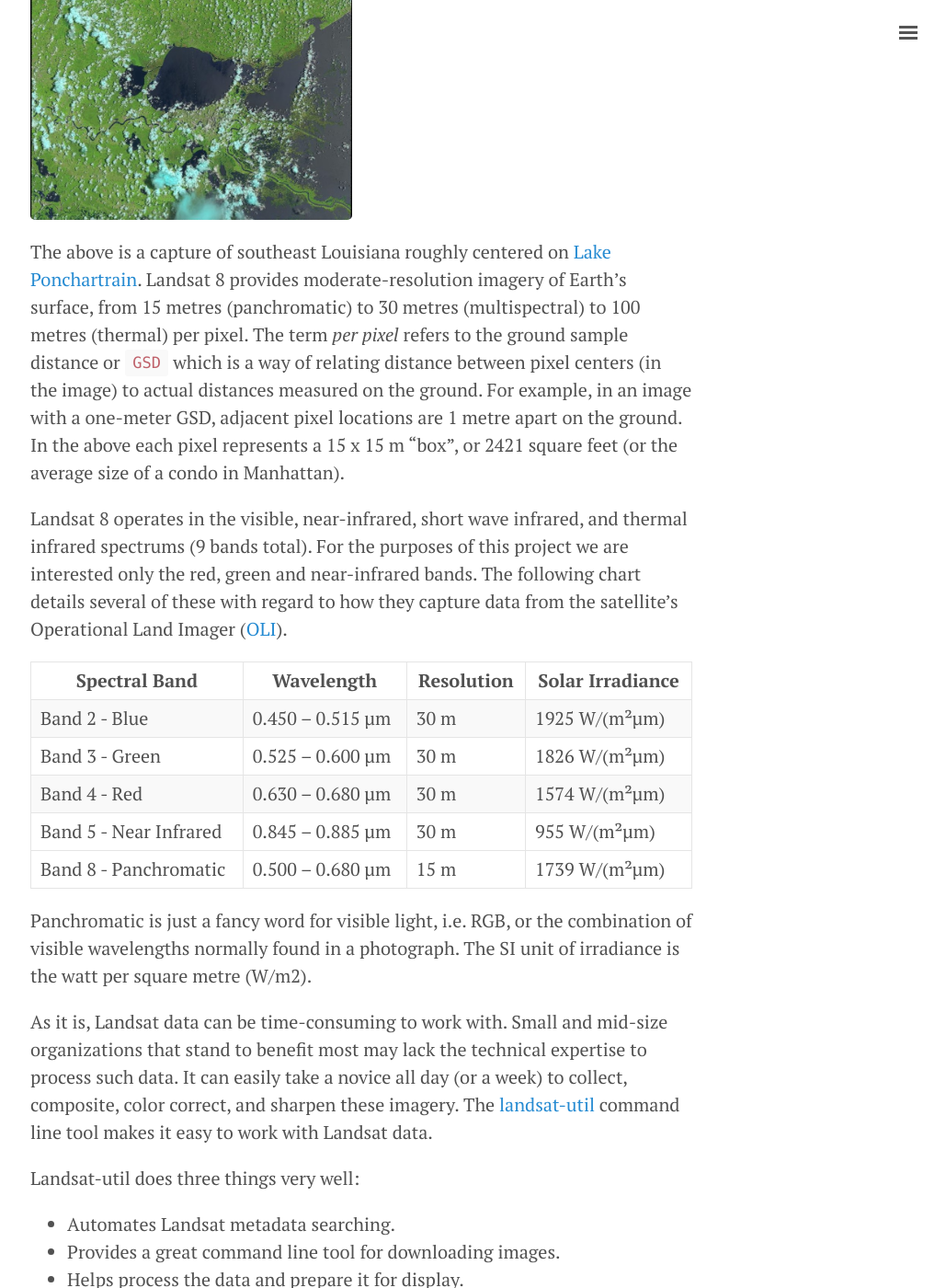
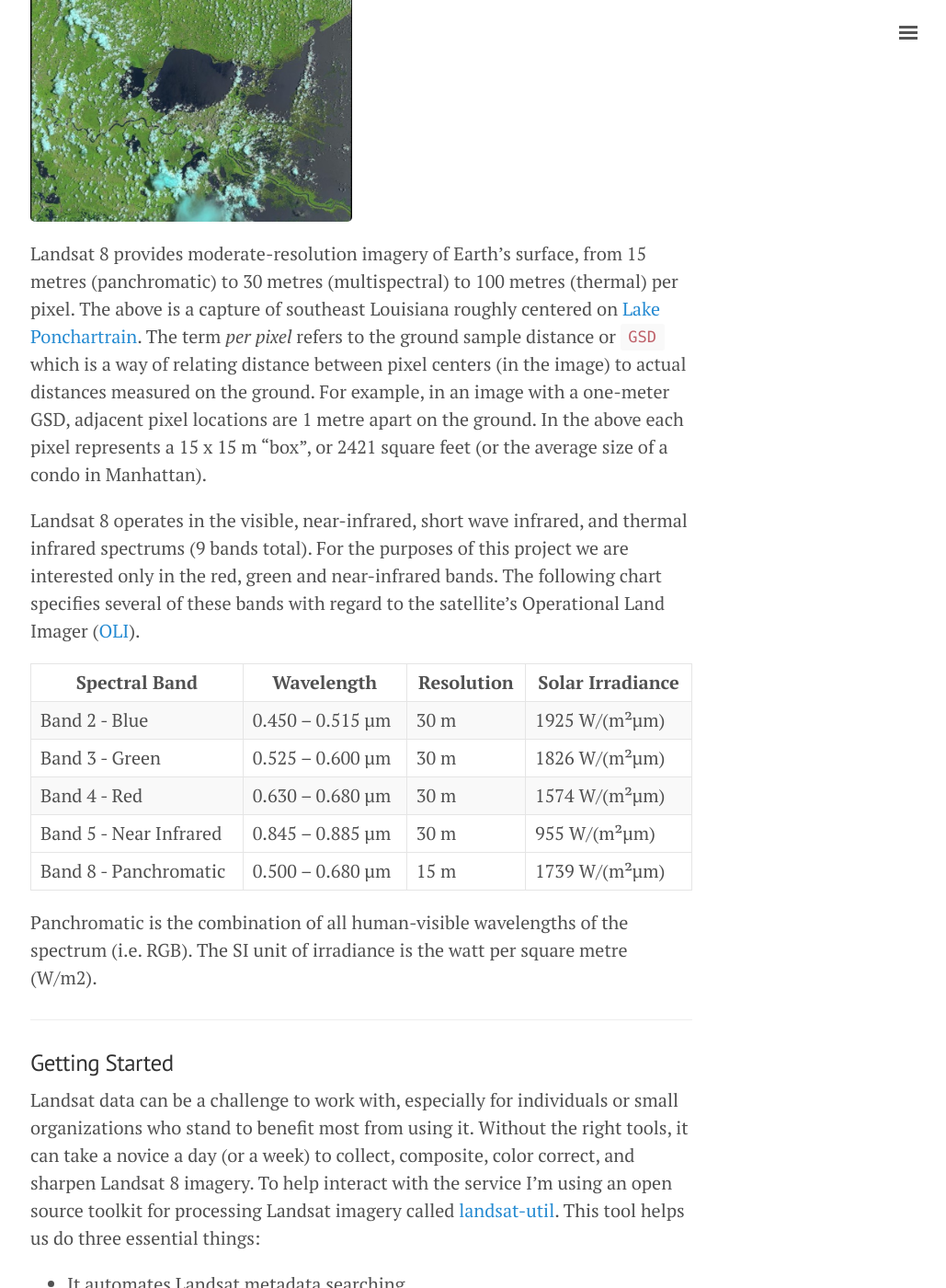
Before and after one commit to geraldmc/geraldmc.github.io, a Jekyll site: the page built from _posts/2016-07-13-luigi-in-orbit.md, in a window 1280 px wide and 1400 px high, scrolled down 1117 px. Shown: the whole window at 92% size, without its empty margins (247-1276 px from the left). Built offline with Jekyll 4.4.1, drawn with Linux system fonts in a browser that asks for light colours; some of the changed text lies outside the part shown.

Commit message:
adds cv, etc

```diff
--- a/_includes/sidebar.html
+++ b/_includes/sidebar.html
@@ -30,8 +30,7 @@
       {% endif %}
     {% endfor %}
 
-    <a class="sidebar-nav-item" href="{{ site.github.repo }}/archive/v{{ site.version }}.zip">Download</a>
-    <a class="sidebar-nav-item" href="{{ site.github.repo }}">GitHub project</a>
+    <a class="sidebar-nav-item" href="{{ site.github.repo }}">GitHub</a>
     <span class="sidebar-nav-item">Currently v{{ site.version }}</span>
   </nav>
 
--- a/_posts/2016-07-13-luigi-in-orbit.md
+++ b/_posts/2016-07-13-luigi-in-orbit.md
@@ -7,8 +7,10 @@ title: Luigi In Orbit
 
 Here I'll describe an example of how Luigi can be used to orchestrate a more complex set of tasks. In this case a Luigi pipeline is implemented to coordinate a periodic search and retrieval of [LANSAT 8](http://landsat.usgs.gov/landsat8.php) image data. It prepares the data for upload onto`S3`, runs some [scikit-image](http://scikit-image.org/) analytics, and finally dumps the result so that an API endpoint can serve up the result (through a custom [Flask](https://www.youtube.com/watch?v=px_vg9Far1Y) web app).  I don't expect readers to understand (or care) how all these separate technologies work. *How Luigi glues them all together is the point*. Primarily, I hope to demonstrate that a tool like Luigi can help shield the data engineer from knowing each and every detail regarding how a data pipeline actually functions. Before we open up the hood some background is in order.
 
+---
+
 ### An AWeSome Band
-About a year ago Amazon Web Services began providing up-to-date access to Landsat via their (highly reliable) AWS infrastructure. The AWS open data initiative includes an extensive archive of Landsat 8 imagery data - with individual spectral bands not previously available - allowing anyone access to this information via predictable download endpoints. To interact with the service I'm using an open source toolkit for processing Landsat imagery `landsat-util`.
+About a year ago Amazon Web Services began providing up-to-date access to Landsat via their (highly reliable) AWS infrastructure. The AWS open data initiative includes an extensive archive of Landsat 8 imagery data - with individual spectral bands not previously available - allowing anyone access to this information via predictable download endpoints.
 
 Landsat 8 imagery is an incredibly powerful resource. People from around the world now rely on it for everything from evaluating drought and predicting agricultural yields to tracking conflict.
 
@@ -17,9 +19,9 @@ Landsat 8 imagery is an incredibly powerful resource. People from around the wor
 
 ![South Louisiana]({{ site.url }}/assets/LC80220392016185LGN00.jpg){:height="350px" width="350px"}
 
-The above is a capture of southeast Louisiana roughly centered on [Lake Ponchartrain](https://en.wikipedia.org/wiki/Lake_Pontchartrain). Landsat 8 provides moderate-resolution imagery of Earth’s surface, from 15 metres (panchromatic) to 30 metres (multispectral) to 100 metres (thermal) per pixel. The term *per pixel* refers to the ground sample distance or `GSD` which is a way of relating distance between pixel centers (in the image) to actual distances measured on the ground. For example, in an image with a one-meter GSD, adjacent pixel locations are 1 metre apart on the ground. In the above each pixel represents a 15 x 15 m "box", or 2421 square feet (or the average size of a condo in Manhattan).
+ Landsat 8 provides moderate-resolution imagery of Earth’s surface, from 15 metres (panchromatic) to 30 metres (multispectral) to 100 metres (thermal) per pixel. The above is a capture of southeast Louisiana roughly centered on [Lake Ponchartrain](https://en.wikipedia.org/wiki/Lake_Pontchartrain). The term *per pixel* refers to the ground sample distance or `GSD` which is a way of relating distance between pixel centers (in the image) to actual distances measured on the ground. For example, in an image with a one-meter GSD, adjacent pixel locations are 1 metre apart on the ground. In the above each pixel represents a 15 x 15 m "box", or 2421 square feet (or the average size of a condo in Manhattan).
 
-Landsat 8 operates in the visible, near-infrared, short wave infrared, and thermal infrared spectrums (9 bands total). For the purposes of this project we are interested only the red, green and near-infrared bands. The following chart details several of these with regard to how they capture data from the satellite's Operational Land Imager ([OLI](https://en.wikipedia.org/wiki/Landsat_8)).
+Landsat 8 operates in the visible, near-infrared, short wave infrared, and thermal infrared spectrums (9 bands total). For the purposes of this project we are interested only in the red, green and near-infrared bands. The following chart specifies several of these bands with regard to the satellite's Operational Land Imager ([OLI](https://en.wikipedia.org/wiki/Landsat_8)).
 
 <table>
   <thead>
@@ -74,17 +76,37 @@ Landsat 8 operates in the visible, near-infrared, short wave infrared, and therm
   </tbody>
 </table>
 
-Panchromatic is just a fancy word for visible light, i.e. RGB, or the combination of visible wavelengths normally found in a photograph. The SI unit of irradiance is the watt per square metre (W/m2).
+Panchromatic is the combination of all human-visible wavelengths of the spectrum (i.e. RGB). The SI unit of irradiance is the watt per square metre (W/m2).
 
-As it is, Landsat data can be time-consuming to work with. Small and mid-size organizations that stand to benefit most may lack the technical expertise to process such data. It can easily take a novice all day (or a week) to collect, composite, color correct, and sharpen these imagery. The [landsat-util](https://pythonhosted.org/landsat-util/index.html) command line tool makes it easy to work with Landsat data.
+---
 
-Landsat-util does three things very well:
+### Getting Started
 
-* Automates Landsat metadata searching.
+Landsat data can be a challenge to work with, especially for individuals or small organizations who stand to benefit most from using it. Without the right tools, it can take a novice a day (or a week) to collect, composite, color correct, and sharpen Landsat 8 imagery. To help interact with the service I'm using an open source toolkit for processing Landsat imagery called [landsat-util](https://pythonhosted.org/landsat-util/index.html). This tool helps us do three essential things:
+
+* It automates Landsat metadata searching.
 * Provides a great command line tool for downloading images.
 * Helps process the data and prepare it for display.
 
+{% highlight bash %}
+landsat search --start 07/03/2016 --end 07/10/2016 --lat 29.909273 --lon -90.920771{% endhighlight %}
 
+
+{% highlight bash %}
+>> landsat download LC80220392016185LGN00 --bands 3458
+{% endhighlight %}
+
+Lorem ipsum dolor sit amet, consectetur adipiscing elit, sed do eiusmod tempor incididunt ut labore et dolore magna aliqua. Ut enim ad minim veniam, quis nostrud exercitation ullamco laboris nisi ut aliquip ex ea commodo consequat. Duis aute irure dolor in reprehenderit in voluptate velit esse cillum dolore eu fugiat nulla pariatur
+
+{% highlight bash %}
+>> landsat search
+  --cloud 4
+  --start "August 1 2013"
+  --end "August 25 2014" country 'Vatican'
+
+{% endhighlight %}
+
+Lorem ipsum dolor sit amet, consectetur adipiscing elit, sed do eiusmod tempor incididunt ut labore et dolore magna aliqua. Ut enim ad minim veniam, quis nostrud exercitation ullamco laboris nisi ut aliquip ex ea commodo consequat. Duis aute irure dolor in reprehenderit in voluptate velit esse cillum dolore eu fugiat nulla pariatur
 
 [Libra](https://libra.developmentseed.org/) is a browser for open Landsat 8 data that can be used to browse, filter, sort, and download satellite imagery.
 
```
Also changed, not shown: cv.md (added, +6 -0 lines), _posts/2016-07-14-simple-luigi.md (line endings or trailing spaces), 1 other file.
